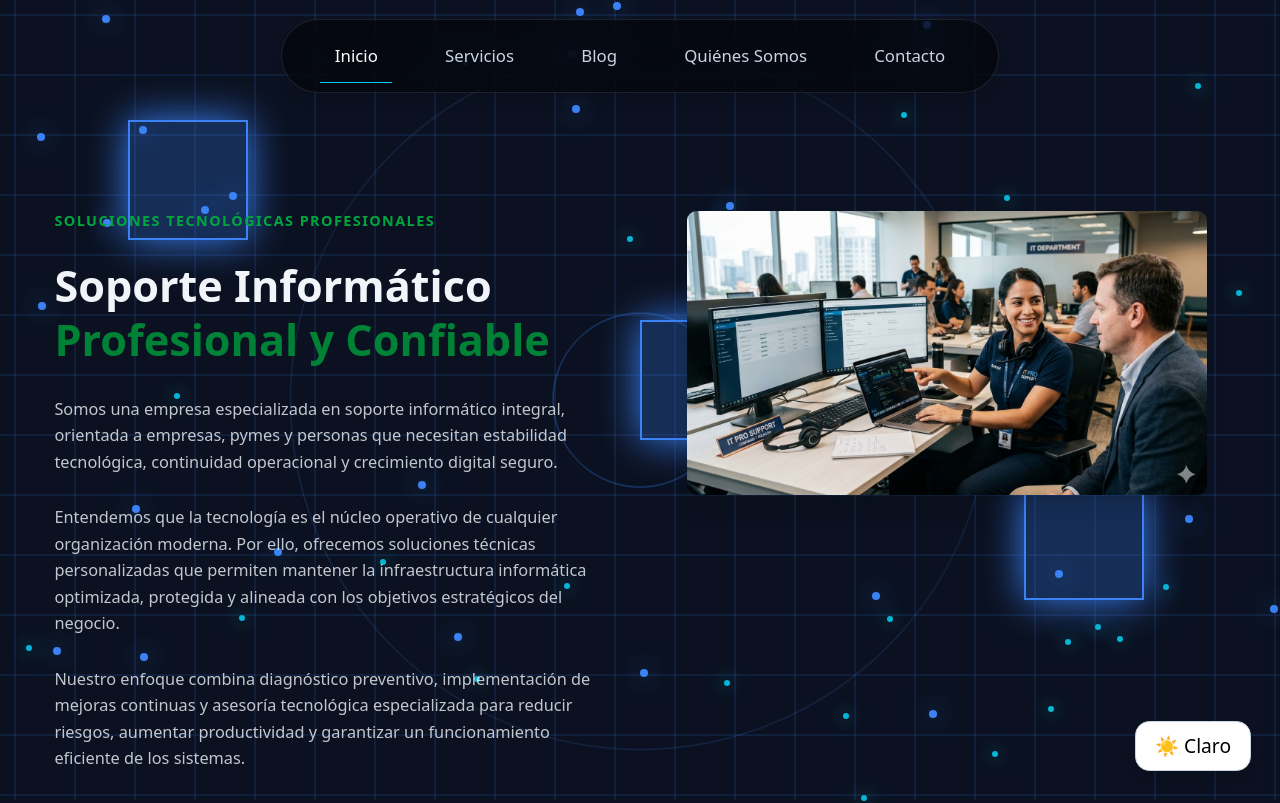
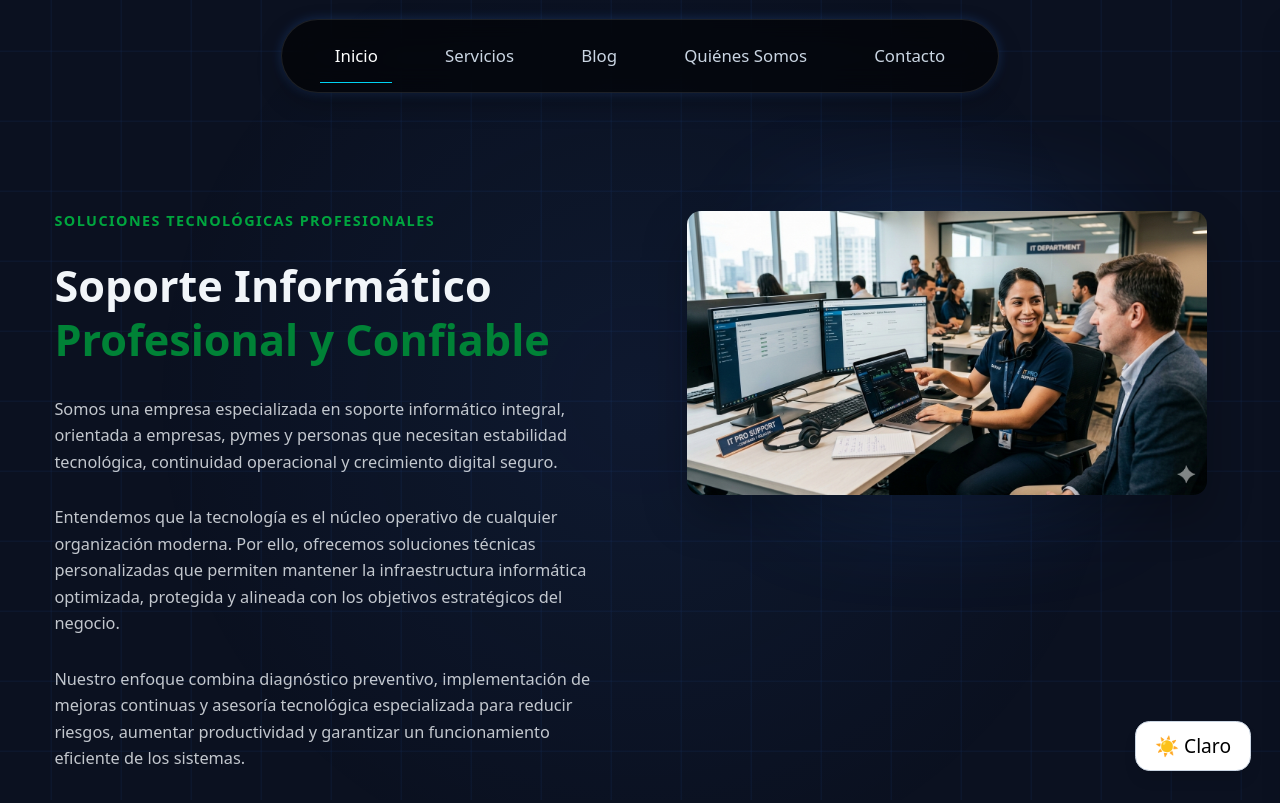
Before and after one commit to Rodrigo-Soporte/soporteinformaticoccp, a Next.js app: page / in a window 1280 px wide. Shown: the top 803 px of the page. Built offline with nearby package versions, Linux system fonts and the light colour scheme.

Commit message:
actualizacion 05/03/2026

```diff
--- a/app/BackgroundEffects.tsx
+++ b/app/BackgroundEffects.tsx
@@ -1,91 +1,5 @@
 "use client";
 
-import { useEffect, useState } from "react";
-
-interface Particle {
-  id: number;
-  top: number;
-  left: number;
-  duration: number;
-  type: "blue" | "cyan";
+export default function BackgroundEffects() {
+  return null;
 }
-
-export default function BackgroundEffects() {
-  const [particles, setParticles] = useState<Particle[]>([]);
-
-  useEffect(() => {
-
-    const generated: Particle[] = Array.from({ length: 60 }).map((_, i) => ({
-      id: i,
-      top: Math.random() * 100,
-      left: Math.random() * 100,
-      duration: 6 + Math.random() * 6,
-      type: i % 2 === 0 ? "blue" : "cyan",
-    }));
-
-    setParticles(generated);
-
-    const handleScroll = () => {
-      const scrollY = window.scrollY;
-      const particles = document.querySelectorAll(".particle");
-
-      particles.forEach((p, index) => {
-        const speed = (index % 5) * 0.3;
-        (p as HTMLElement).style.transform =
-          `translateY(${scrollY * speed}px)`;
-      });
-    };
-
-    const handleMouseMove = (e: MouseEvent) => {
-      const squares = document.querySelectorAll(".square");
-
-      squares.forEach((square, index) => {
-        const speed = (index + 1) * 0.05;
-        const x = (window.innerWidth / 2 - e.clientX) * speed;
-        const y = (window.innerHeight / 2 - e.clientY) * speed;
-        (square as HTMLElement).style.transform =
-          `translate(${x}px, ${y}px) rotate(${x * 0.1}deg)`;
-      });
-    };
-
-    window.addEventListener("scroll", handleScroll);
-    window.addEventListener("mousemove", handleMouseMove);
-
-    return () => {
-      window.removeEventListener("scroll", handleScroll);
-      window.removeEventListener("mousemove", handleMouseMove);
-    };
-
-  }, []);
-
-  return (
-    <>
-      {/* RADAR */}
-      <div className="radar" />
-
-      {/* ONDA */}
-      <div className="wave" />
-
-      {/* CIRCUITO */}
-      <div className="circuit" />
-
-      {/* CUADRADOS */}
-      <div className="square" style={{ top: "15%", left: "10%" }} />
-      <div className="square" style={{ top: "60%", left: "80%" }} />
-      <div className="square" style={{ top: "40%", left: "50%" }} />
-
-      {/* PARTÍCULAS */}
-      {particles.map((p) => (
-        <div
-          key={p.id}
-          className={`particle ${p.type}`}
-          style={{
-            top: `${p.top}%`,
-            left: `${p.left}%`,
-            animationDuration: `${p.duration}s`,
-          }}
-        />
-      ))}
-    </>
-  );
-}
--- a/app/components/Navbar.tsx
+++ b/app/components/Navbar.tsx
@@ -22,19 +22,16 @@ export default function Navbar() {
 
   return (
     <>
-      {/* NAVBAR PRINCIPAL */}
       <header className="fixed top-0 left-0 w-full z-50 flex justify-center pt-4">
 
-        {/* DESKTOP */}
+        {/* DESKTOP NAV */}
         <nav
           className="
           hidden md:flex
           items-center gap-8 px-8 py-3
-          backdrop-blur-xl
-          bg-black/50
+          bg-black/60
           border border-white/10
-          rounded-full
-          shadow-lg
+          nav-glow
         "
         >
           <Link href="/" className={`group ${linkStyle("/")}`}>
@@ -63,19 +60,17 @@ export default function Navbar() {
           </Link>
         </nav>
 
-        {/* MOBILE HEADER */}
+        {/* MOBILE */}
         <div className="md:hidden w-full flex justify-between items-center px-6 py-3 rounded-full
-                        bg-green-200/70 dark:bg-black/60 backdrop-blur-xl border border-green-300 dark:border-white/10">
+                        bg-gray-300/80 dark:bg-black/60 backdrop-blur-xl border border-gray-400 dark:border-white/10">
 
-          {/* LOGO TEXTO */}
-          <span className="font-semibold text-sm text-green-900 dark:text-white">
+          <span className="font-semibold text-sm text-gray-900 dark:text-white">
             Soporte TI
           </span>
 
-          {/* BOTON HAMBURGUESA */}
           <button
             onClick={() => setOpen(true)}
-            className="text-green-900 dark:text-white text-2xl"
+            className="text-gray-900 dark:text-white text-2xl"
           >
             ☰
           </button>
@@ -84,7 +79,6 @@ export default function Navbar() {
 
       </header>
 
-      {/* OVERLAY */}
       {open && (
         <div
           onClick={() => setOpen(false)}
@@ -92,7 +86,6 @@ export default function Navbar() {
         />
       )}
 
-      {/* SIDEBAR MENU */}
       <div
         className={`
         fixed top-0 right-0 h-full w-[260px]
@@ -100,8 +93,8 @@ export default function Navbar() {
         transform transition-transform duration-300
         ${open ? "translate-x-0" : "translate-x-full"}
 
-        bg-green-100 dark:bg-[#0b1120]
-        border-l border-green-300 dark:border-slate-700
+        bg-gray-200 dark:bg-[#0b1120]
+        border-l border-gray-400 dark:border-slate-700
         shadow-xl
         p-8
         flex flex-col gap-6
@@ -110,33 +103,33 @@ export default function Navbar() {
 
         <button
           onClick={() => setOpen(false)}
-          className="self-end text-xl text-green-800 dark:text-white"
+          className="self-end text-xl text-gray-900 dark:text-white"
         >
           ✕
         </button>
 
         <Link href="/" onClick={() => setOpen(false)}
-          className="text-green-800 dark:text-slate-200 hover:text-green-600 dark:hover:text-white transition">
+          className="text-gray-900 dark:text-slate-200 hover:text-black dark:hover:text-white transition">
           Inicio
         </Link>
 
         <Link href="/servicios" onClick={() => setOpen(false)}
-          className="text-green-800 dark:text-slate-200 hover:text-green-600 dark:hover:text-white transition">
+          className="text-gray-900 dark:text-slate-200 hover:text-black dark:hover:text-white transition">
           Servicios
         </Link>
 
         <Link href="/blog" onClick={() => setOpen(false)}
-          className="text-green-800 dark:text-slate-200 hover:text-green-600 dark:hover:text-white transition">
+          className="text-gray-900 dark:text-slate-200 hover:text-black dark:hover:text-white transition">
           Blog
         </Link>
 
         <Link href="/quienes-somos" onClick={() => setOpen(false)}
-          className="text-green-800 dark:text-slate-200 hover:text-green-600 dark:hover:text-white transition">
+          className="text-gray-900 dark:text-slate-200 hover:text-black dark:hover:text-white transition">
           Quiénes Somos
         </Link>
 
         <Link href="/contacto" onClick={() => setOpen(false)}
-          className="text-green-800 dark:text-slate-200 hover:text-green-600 dark:hover:text-white transition">
+          className="text-gray-900 dark:text-slate-200 hover:text-black dark:hover:text-white transition">
           Contacto
         </Link>
 
--- a/app/globals.css
+++ b/app/globals.css
@@ -1,7 +1,7 @@
 @import "tailwindcss";
 
 /* =========================
-   AUMENTO GLOBAL DE TIPOGRAFÍA (+20%)
+TIPOGRAFÍA
 ========================= */
 
 html {
@@ -9,26 +9,24 @@ html {
 }
 
 /* =========================
-   VARIABLES MODO CLARO / OSCURO
+VARIABLES
 ========================= */
 
-/* MODO CLARO (VERDE TECNOLÓGICO) */
+:root {
+  --bg-main: #d1d5db;
+  --text-main: #111827;
 
-:root {
-  --bg-main: #dfeee4;
-  --text-main: #14532d;
-  --glass-bg: rgba(187,247,208,0.45);
+  --glass-bg: rgba(203,213,225,0.55);
 
-  --accent-primary: #16a34a;
-  --accent-secondary: #22c55e;
-  --accent-soft: rgba(34,197,94,0.25);
+  --accent-primary: #374151;
+  --accent-secondary: #6b7280;
+  --accent-soft: rgba(107,114,128,0.25);
 }
-
-/* MODO OSCURO (AZUL TECNOLÓGICO ORIGINAL) */
 
 .dark {
   --bg-main: #0b1120;
   --text-main: #f1f5f9;
+
   --glass-bg: rgba(15,23,42,0.6);
 
   --accent-primary: #3b82f6;
@@ -45,157 +43,93 @@ body {
 }
 
 /* =========================
-   GRID ANIMADO
+GRID TECNOLÓGICO
 ========================= */
 
 @keyframes moveGrid {
   0% { background-position: 0 0, 0 0; }
-  100% { background-position: 800px 800px, 800px 800px; }
+  100% { background-position: 500px 500px, 500px 500px; }
 }
 
 body::before {
   content: "";
   position: fixed;
   inset: 0;
+
   background-image:
     linear-gradient(var(--accent-soft) 1px, transparent 1px),
     linear-gradient(90deg, var(--accent-soft) 1px, transparent 1px);
-  background-size: 60px 60px;
-  animation: moveGrid 25s linear infinite;
+
+  background-size: 70px 70px;
+
+  animation: moveGrid 60s linear infinite;
+
+  opacity: 0.35;
+
   z-index: -100;
 }
 
 /* =========================
-   SCANNER
+GLOW CENTRAL
 ========================= */
 
-@keyframes scanner {
-  0% { transform: translateY(-100%); }
-  100% { transform: translateY(100vh); }
-}
+body::after {
+  content: "";
+  position: fixed;
+  inset: 0;
 
-.scanner {
-  position: fixed;
-  left: 0;
-  width: 100%;
-  height: 160px;
-  background: linear-gradient(to bottom, transparent, var(--accent-soft), transparent);
-  animation: scanner 7s linear infinite;
-  z-index: -80;
+  background: radial-gradient(circle at center, var(--accent-soft), transparent 65%);
+
+  opacity: 0.30;
+
+  z-index: -95;
+
   pointer-events: none;
 }
 
 /* =========================
-   RADAR
-========================= */
-
-@keyframes radarSpin {
-  from { transform: translate(-50%,-50%) rotate(0deg); }
-  to { transform: translate(-50%,-50%) rotate(360deg); }
-}
-
-.radar {
-  position: fixed;
-  width: 700px;
-  height: 700px;
-  border: 1px solid var(--accent-primary);
-  border-radius: 50%;
-  top: 50%;
-  left: 50%;
-  transform: translate(-50%,-50%);
-  animation: radarSpin 30s linear infinite;
-  opacity: 0.25;
-  z-index: -90;
-}
-
-/* =========================
-   ENERGY WAVE
-========================= */
-
-@keyframes pulseWave {
-  0% { transform: translate(-50%,-50%) scale(0.3); opacity: 0.8; }
-  100% { transform: translate(-50%,-50%) scale(2.5); opacity: 0; }
-}
-
-.wave {
-  position: fixed;
-  width: 500px;
-  height: 500px;
-  border: 2px solid var(--accent-primary);
-  border-radius: 50%;
-  top: 50%;
-  left: 50%;
-  transform: translate(-50%,-50%);
-  animation: pulseWave 6s ease-out infinite;
-  opacity: 0.4;
-  z-index: -85;
-}
-
-/* =========================
-   CUADRADOS
-========================= */
-
-.square {
-  position: fixed;
-  width: 120px;
-  height: 120px;
-  border: 2px solid var(--accent-primary);
-  background: var(--accent-soft);
-  box-shadow: 0 0 40px var(--accent-primary);
-  z-index: -50;
-}
-
-/* =========================
-   PARTÍCULAS
-========================= */
-
-.particle {
-  position: fixed;
-  border-radius: 50%;
-  pointer-events: none;
-  z-index: -40;
-}
-
-.particle.blue {
-  width: 8px;
-  height: 8px;
-  background: var(--accent-primary);
-  box-shadow: 0 0 25px var(--accent-primary);
-}
-
-.particle.cyan {
-  width: 6px;
-  height: 6px;
-  background: var(--accent-secondary);
-  box-shadow: 0 0 18px var(--accent-secondary);
-}
-
-/* =========================
-   GLASS
+GLASS SECTIONS
 ========================= */
 
 .glass-section {
   background: var(--glass-bg);
   backdrop-filter: blur(14px);
-  border: 1px solid var(--accent-primary);
+  border: 1px solid var(--accent-secondary);
   border-radius: 18px;
   padding: 2rem;
-  box-shadow: 0 0 25px var(--accent-soft);
+  box-shadow: 0 10px 25px rgba(0,0,0,0.15);
 }
+
+/* =========================
+CARDS
+========================= */
 
 .glass-card {
   background: var(--glass-bg);
   backdrop-filter: blur(12px);
-  border: 1px solid var(--accent-primary);
   border-radius: 16px;
   padding: 1.5rem;
-  transition: all 0.4s ease;
+
+  border: 1px solid rgba(255,255,255,0.15);
+
+  box-shadow:
+    0 6px 18px rgba(0,0,0,0.15),
+    inset 0 0 0 1px rgba(255,255,255,0.05);
+
+  transition: all 0.35s ease;
 }
 
 .glass-card:hover {
-  transform: translateY(-6px);
-  box-shadow: 0 0 25px var(--accent-primary);
+  transform: translateY(-8px);
+
+  box-shadow:
+    0 12px 35px rgba(0,0,0,0.25),
+    0 0 20px var(--accent-soft);
 }
+
+/* =========================
+TÍTULOS
+========================= */
 
 .section-title-tech {
   font-size: 1.1rem;
@@ -203,3 +137,57 @@ body::before {
   margin-bottom: 0.8rem;
   color: var(--accent-primary);
 }
+
+/* =========================
+NAVBAR GLOW
+========================= */
+
+.nav-glow {
+  backdrop-filter: blur(14px);
+  border-radius: 999px;
+
+  box-shadow:
+    0 10px 25px rgba(0,0,0,0.25),
+    0 0 12px var(--accent-soft);
+}
+
+/* =========================
+HERO IMAGE GLOW
+========================= */
+
+.hero-image-wrapper {
+  position: relative;
+}
+
+.hero-image-wrapper::before {
+  content: "";
+  position: absolute;
+  inset: -40px;
+
+  background: radial-gradient(
+    circle,
+    var(--accent-soft),
+    transparent 70%
+  );
+
+  filter: blur(40px);
+
+  z-index: -1;
+}
+
+.hero-image {
+  border-radius: 14px;
+
+  box-shadow:
+    0 20px 45px rgba(0,0,0,0.25);
+
+  transition: transform 0.45s ease, box-shadow 0.45s ease;
+}
+
+.hero-image:hover {
+  transform: scale(1.05);
+
+  box-shadow:
+    0 35px 70px rgba(0,0,0,0.35),
+    0 0 25px var(--accent-soft);
+}
--- a/app/page.tsx
+++ b/app/page.tsx
@@ -77,14 +77,15 @@ export default function Home() {
 
           </div>
 
-          <div className="flex justify-center items-start">
+          {/* IMAGEN HERO CON GLOW */}
+          <div className="flex justify-center items-start hero-image-wrapper">
             <Image
               src="/soporte-informatico.png"
               alt="Soporte informático profesional"
               width={520}
               height={620}
               priority
-              className="rounded-lg shadow-xl transition duration-500 hover:scale-105 object-cover"
+              className="hero-image object-cover"
             />
           </div>
 
```
